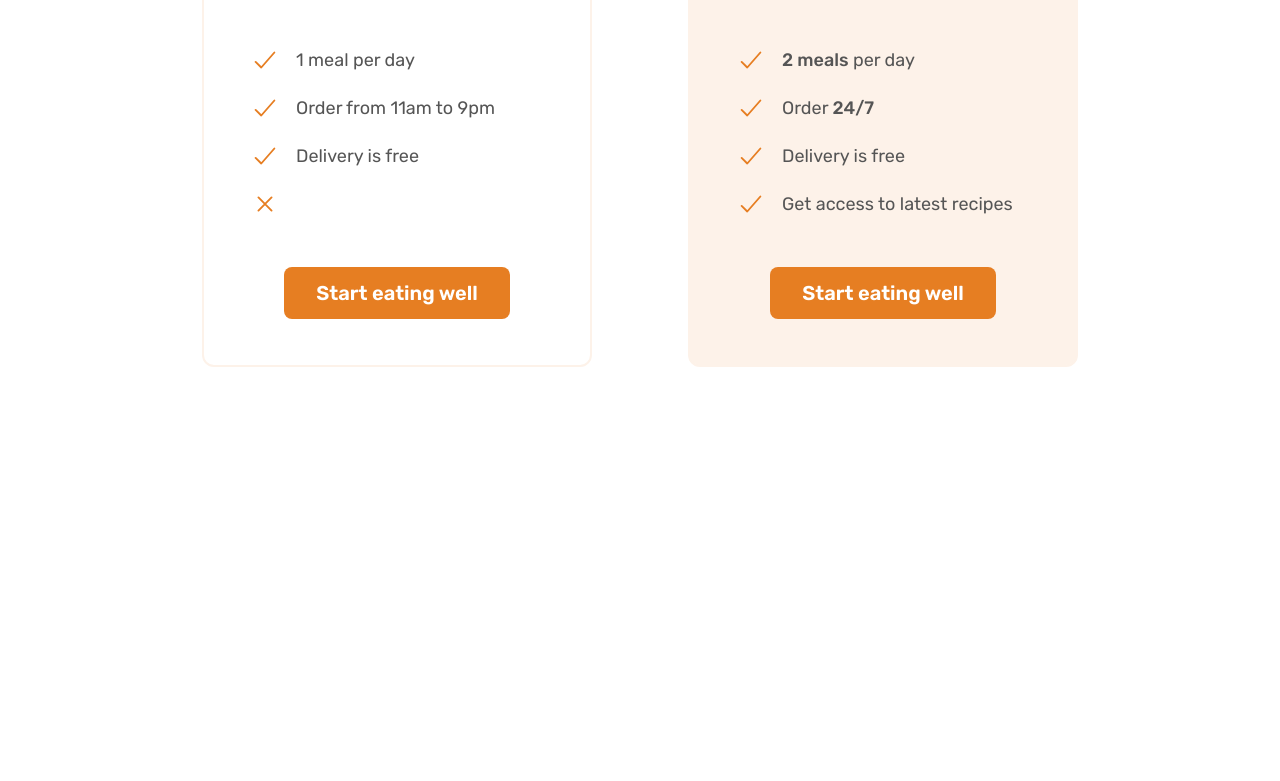
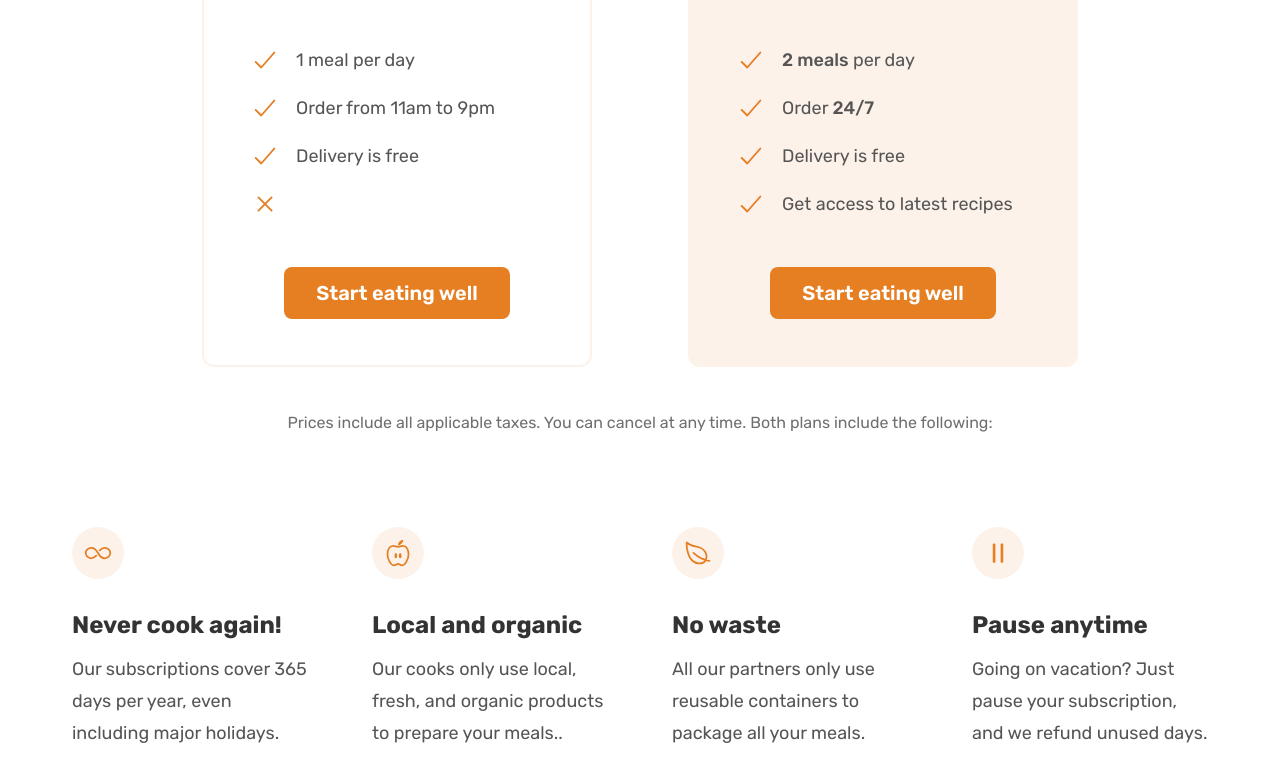
Before and after one commit to SanjayakumarJeyakumar/Omnifood, a plain HTML site: page index.html in a window 1280 px wide. Shown: the part 5038-5819 px from the top of the page. Before the commit the page ends 5597 px from the top, so only its background shows below. Drawn offline with nearby package versions, Linux system fonts and the light colour scheme.

Commit message:
Added featuring section

```diff
--- a/css-style/style.css
+++ b/css-style/style.css
@@ -427,7 +427,7 @@
   grid-template-columns: 1fr 1fr;
   gap: 9.6rem;
   padding: 0 auto 0 auto;
-  margin-bottom: 9.6rem;
+  margin-bottom: 4.8rem;
 }
 
 .price-box {
@@ -516,3 +516,31 @@
 .price-start {
   justify-self: end;
 }
+
+.feature-icon {
+  height: 2.8rem;
+  width: 2.8rem;
+  color: #e67e22;
+  margin-bottom: 3.2rem;
+  background-color: #fdf2e9;
+  padding: 1.2rem;
+  border-radius: 50%;
+}
+
+.feature-title {
+  font-size: 2.4rem;
+  font-weight: 700;
+  color: #333;
+  margin-bottom: 1.6rem;
+}
+
+.feature-text {
+  font-size: 1.8rem;
+  line-height: 1.8;
+}
+
+.price-des {
+  color: #6f6f6f;
+  font-size: 1.6rem;
+  text-align: center;
+}
--- a/index.html
+++ b/index.html
@@ -501,14 +501,51 @@
           </div>
         </div>
       </div>
-<!--
+      <div class="container grid">
+        <p class="price-des">
+          Prices include all applicable taxes. You can cancel at any time. Both
+          plans include the following:
+        </p>
+      </div>
+
       <div class="container grid grid-4-cols">
-        <div class="feature">Feature 1</div>
-        <div class="feature">Feature 2</div>
-        <div class="feature">Feature 3</div>
-        <div class="feature">Feature 4</div>
+        <div class="feature">
+          <ion-icon class="feature-icon" name="infinite-outline"></ion-icon>
+          <p class="feature-title">Never cook again!</p>
+          <p class="feature-text">
+            Our subscriptions cover 365 days per year, even including major
+            holidays.
+          </p>
+        </div>
+
+        <div class="feature">
+          <ion-icon class="feature-icon" name="nutrition-outline"></ion-icon>
+          <p class="feature-title">Local and organic</p>
+          <p class="feature-text">
+            Our cooks only use local, fresh, and organic products to prepare
+            your meals..
+          </p>
+        </div>
+
+        <div class="feature">
+          <ion-icon class="feature-icon" name="leaf-outline"></ion-icon>
+          <p class="feature-title">No waste</p>
+          <p class="feature-text">
+            All our partners only use reusable containers to package all your
+            meals.
+          </p>
+        </div>
+
+        <div class="feature">
+          <ion-icon class="feature-icon" name="pause-outline"></ion-icon>
+          <p class="feature-title">Pause anytime</p>
+          <p class="feature-text">
+            Going on vacation? Just pause your subscription, and we refund
+            unused days.
+          </p>
+        </div>
       </div>
-    </section> -->
+    </section>
 
     <script
       type="module"
@@ -519,4 +556,5 @@
       src="https://unpkg.com/ionicons@7.1.0/dist/ionicons/ionicons.js"
     ></script>
   </body>
+  <!-- </html> -->
 </html>
```
